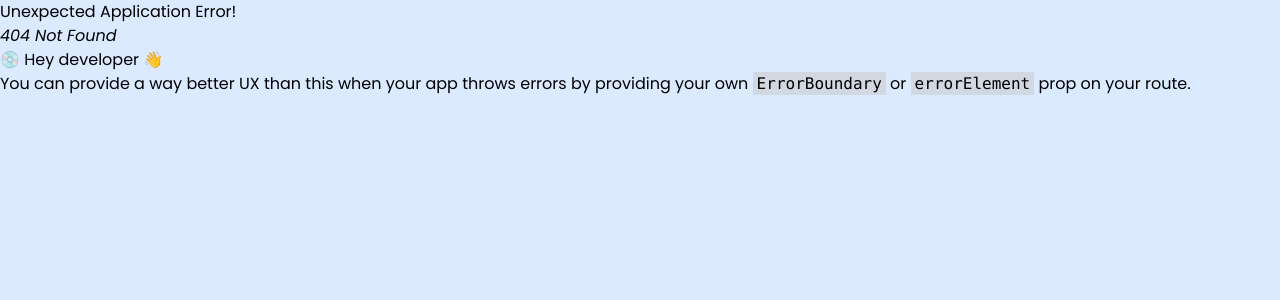
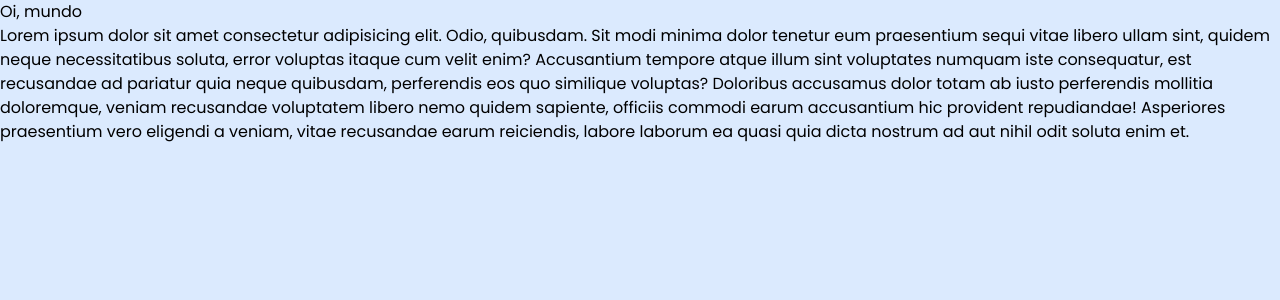
Before and after one commit to PedrooMURILO/agendamente-front-project, a React (Vite) app: page /login in a window 1280 px wide. Before the commit this address had no page. Shown: the top 300 px of the page. Built offline with nearby package versions, Linux system fonts and the light colour scheme.

Commit message:
Login page created and navigation to it

```diff
--- a/src/components/Navbar.jsx
+++ b/src/components/Navbar.jsx
@@ -1,4 +1,5 @@
-import "../App.css";
+import "../App";
+import { Link } from "react-router-dom";
 
 function Navbar() {
   const handleScroll = (sectionId) => {
@@ -38,12 +39,12 @@ function Navbar() {
               </a>
             </li>
             <li>
-              <a
-                onClick={() => handleScroll("needHelp")}
+              <Link
+                to={"/login"}
                 className="lg:px-3 lg:py-2 hover:border-b-4 border-white cursor-pointer"
               >
                 Login
-              </a>
+              </Link>
             </li>
           </ul>
         </div>
--- /dev/null
+++ b/src/components/login/Login.jsx
@@ -0,0 +1,22 @@
+function Login() {
+  return (
+    <>
+      <h1>Oi, mundo</h1>
+      <p>
+        Lorem ipsum dolor sit amet consectetur adipisicing elit. Odio,
+        quibusdam. Sit modi minima dolor tenetur eum praesentium sequi vitae
+        libero ullam sint, quidem neque necessitatibus soluta, error voluptas
+        itaque cum velit enim? Accusantium tempore atque illum sint voluptates
+        numquam iste consequatur, est recusandae ad pariatur quia neque
+        quibusdam, perferendis eos quo similique voluptas? Doloribus accusamus
+        dolor totam ab iusto perferendis mollitia doloremque, veniam recusandae
+        voluptatem libero nemo quidem sapiente, officiis commodi earum
+        accusantium hic provident repudiandae! Asperiores praesentium vero
+        eligendi a veniam, vitae recusandae earum reiciendis, labore laborum ea
+        quasi quia dicta nostrum ad aut nihil odit soluta enim et.
+      </p>
+    </>
+  );
+}
+
+export default Login;
--- a/src/main.jsx
+++ b/src/main.jsx
@@ -3,11 +3,16 @@ import { createRoot } from "react-dom/client";
 import App from "./App.jsx";
 import "./index.css";
 import { createBrowserRouter, RouterProvider } from "react-router-dom";
+import Login from "./components/login/Login.jsx";
 
 const router = createBrowserRouter([
   {
     path: "/",
     element: <App />,
+  },
+  {
+    path: "/login",
+    element: <Login />,
   },
 ]);
 
```
